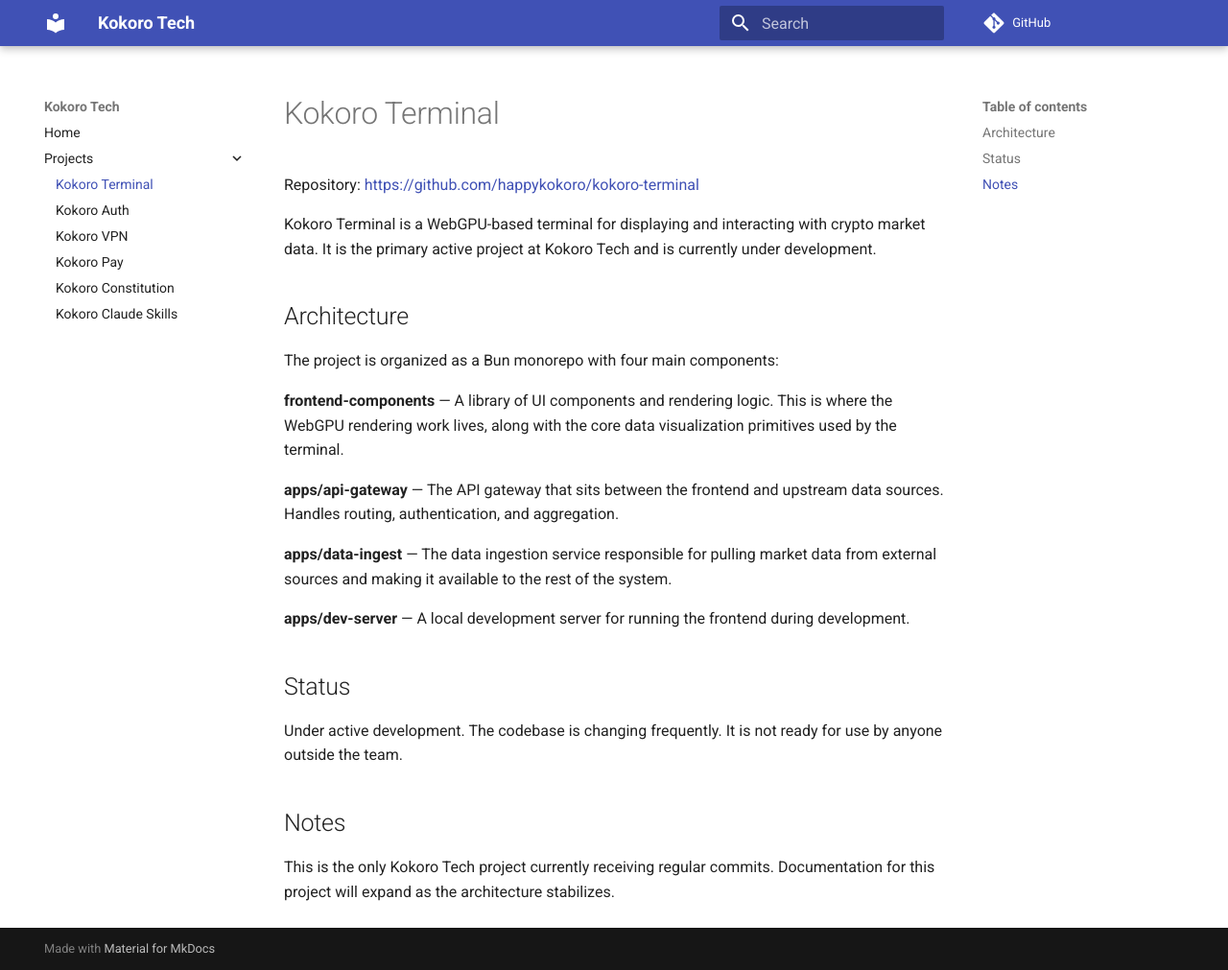
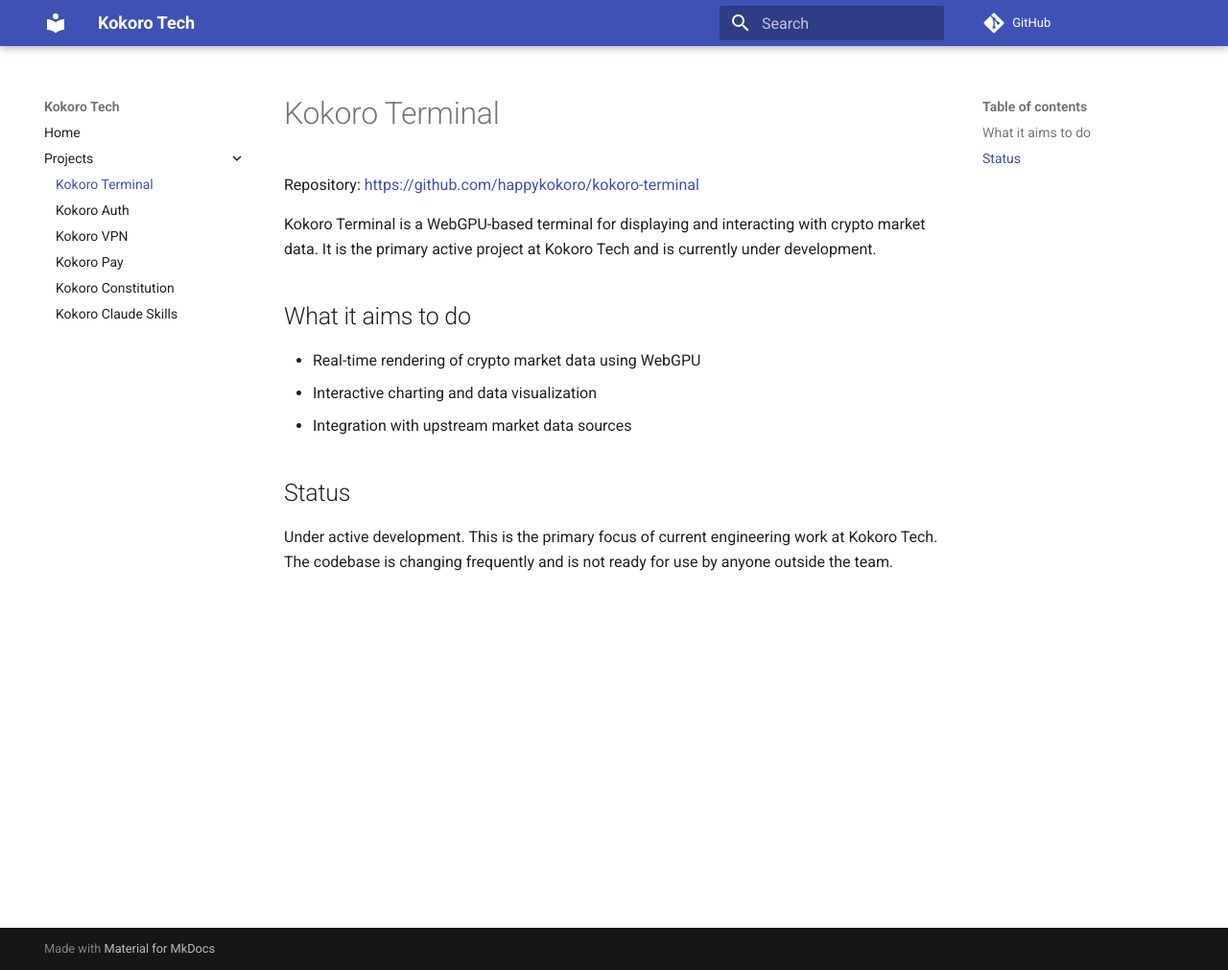
Before and after one commit to happykokoro/kokoro-docs, an MkDocs documentation site: the page built from docs/projects/terminal.md, in a window 1280 px wide and 1011 px high. Shown: the whole window at 96% size. Built offline with MkDocs 1.6.1 and Material for MkDocs 9.7.7, drawn with Linux system fonts in a browser that asks for light colours; comment, search, counter and statistics services are not loaded.

Commit message:
fix(docs): remove private repo links, reduce internal detail exposure
- Remove GitHub repository links from auth, pay, and vpn pages (repos
  are private; links give 404 to anyone outside the org).
- Simplify terminal page to match the abstraction level of other pages
  (removed internal monorepo structure details).

Co-Authored-By: Claude Opus 4.6 (1M context) <noreply@anthropic.com>

```diff
--- a/docs/projects/terminal.md
+++ b/docs/projects/terminal.md
@@ -4,22 +4,12 @@ Repository: [https://github.com/happykokoro/kokoro-terminal](https://github.com/
 
 Kokoro Terminal is a WebGPU-based terminal for displaying and interacting with crypto market data. It is the primary active project at Kokoro Tech and is currently under development.
 
-## Architecture
+## What it aims to do
 
-The project is organized as a Bun monorepo with four main components:
-
-**frontend-components** — A library of UI components and rendering logic. This is where the WebGPU rendering work lives, along with the core data visualization primitives used by the terminal.
-
-**apps/api-gateway** — The API gateway that sits between the frontend and upstream data sources. Handles routing, authentication, and aggregation.
-
-**apps/data-ingest** — The data ingestion service responsible for pulling market data from external sources and making it available to the rest of the system.
-
-**apps/dev-server** — A local development server for running the frontend during development.
+- Real-time rendering of crypto market data using WebGPU
+- Interactive charting and data visualization
+- Integration with upstream market data sources
 
 ## Status
 
-Under active development. The codebase is changing frequently. It is not ready for use by anyone outside the team.
-
-## Notes
-
-This is the only Kokoro Tech project currently receiving regular commits. Documentation for this project will expand as the architecture stabilizes.
+Under active development. This is the primary focus of current engineering work at Kokoro Tech. The codebase is changing frequently and is not ready for use by anyone outside the team.
```
Also changed, not shown: docs/projects/auth.md (+0 -2 lines), docs/projects/pay.md (+0 -2 lines), docs/projects/vpn.md (+0 -2 lines).
